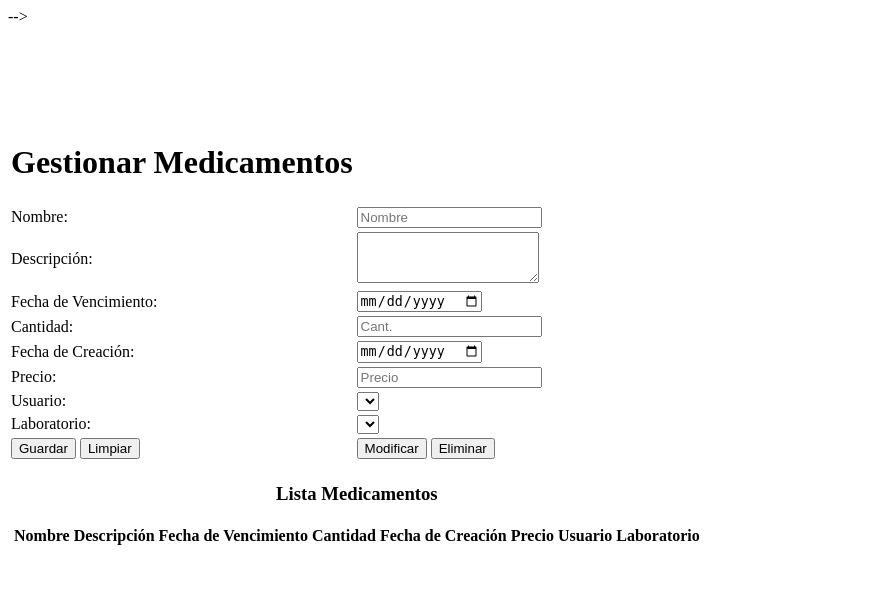
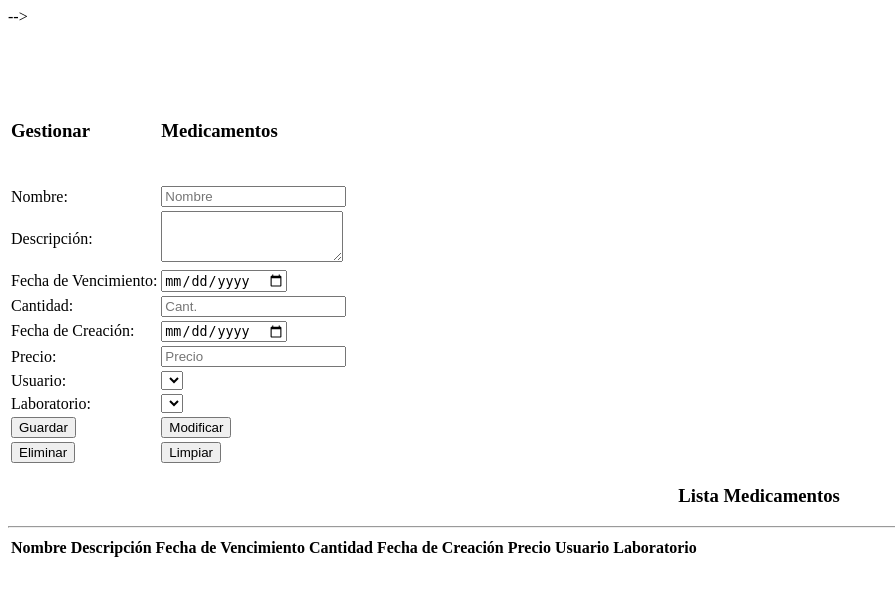
Before and after one commit to sebaspala02/taller1ElectivaII, a PHP site: page /taller1ElectivaII/vista/medi.php in a window 1280 px wide; the page is wider, and only the part inside the window is pictured. Shown: the top 596 px of that part, without its empty margins (0-895 px from the left). Run offline with PHP 8.4, Linux system fonts and the light colour scheme; lists and menus that the app fills with data are empty.

Commit message:
medicamentos y usuario y script actualizados

```diff
--- a/vista/medi.php
+++ b/vista/medi.php
@@ -24,17 +24,20 @@
     <br><br><br><br><br>
     <div class="row">
         <div class="col-sm-6">
-            <div class="card" style="margin-right: 165px;">
+            <div class="card" style="margin-right: 265px;">
                 <div class="card-body">
                     <table>
                         <tr>
                             <td>
-                                <br>
+                                <h3>Gestionar</h3>
+                            </td>
+                            <td>
+                                <h3> Medicamentos</h3>
                             </td>
                         </tr>
                         <tr>
                             <td>
-                                <h1>Gestionar Medicamentos</h1>
+                                <br>
                             </td>
                         </tr>
                         <tr>
@@ -119,27 +122,34 @@
                         <tr>
                             <td>
                                 <input class="btn btn-success" type="button" value="Guardar" id="btnGuardarM">
-                                <input class="btn btn-outline-dark" type="button" value="Limpiar" id="btnLimpiarM">
                                 <!-- <input type="button" value="Buscar" id="btnBuscar"> -->
                             </td>
                             <td>
                                 <input class="btn btn-warning" type="button" value="Modificar" id="btnModificarM">
+                            </td>
+                        </tr>
+                        <tr>
+                            <td>
                                 <input class="btn btn-danger" type="button" value="Eliminar" id="btnEliminarM">
+                            </td>
+                            <td>
+                                <input class="btn btn-outline-dark" type="button" value="Limpiar" id="btnLimpiarM">
                             </td>
                         </tr>
                     </table>
                 </div>
             </div>
         </div>
-        <div class="col-sm-6" style="right: 165px;">
-            <div class="card" style="margin-right: -145px;">
+        <div class="col-sm-6" style="right: 275px;">
+            <div class="card" style="margin-right: -265px;">
                 <div class="card-body" style="margin-right: 27px;">
-                    <table>
-                        <tr>
-                            <td rowspan="10">
-                                <table class="table table-hover" id="tableMedis">
+                    <div class="table-responsive-sm">
+                        <table class="table" id="tableMedis">
                             <thead>
-                                        <b><h3 style="text-align: center;">Lista Medicamentos</h3></b>
+                                <b>
+                                    <h3 style="text-align: center;">Lista Medicamentos</h3>
+                                </b>
+                                <hr>
                                 <tr>
                                     <th style="display: none">id</th>
                                     <th>Nombre</th>
@@ -167,9 +177,7 @@
 
                             </tbody>
                         </table>
-                            </td>
-                        </tr>
-                    </table>
+                    </div>
                 </div>
             </div>
         </div>
--- a/vista/usuario.php
+++ b/vista/usuario.php
@@ -129,6 +129,8 @@
                             <td rowspan="10">
                                 <table class="table table-hover" id="tableUsuarios">
                                     <thead>
+                                    <b><h3 style="text-align: center;">Lista de Usuarios</h3></b>
+                                    <hr>
                                         <tr>
                                             <th style="display: none">id</th>
                                             <th>Cedula</th>
```
Also changed, not shown: resource/db/sql_ventaBetter.sql (+22 -21 lines). Lines whose indentation alone changed are shown as unchanged.
